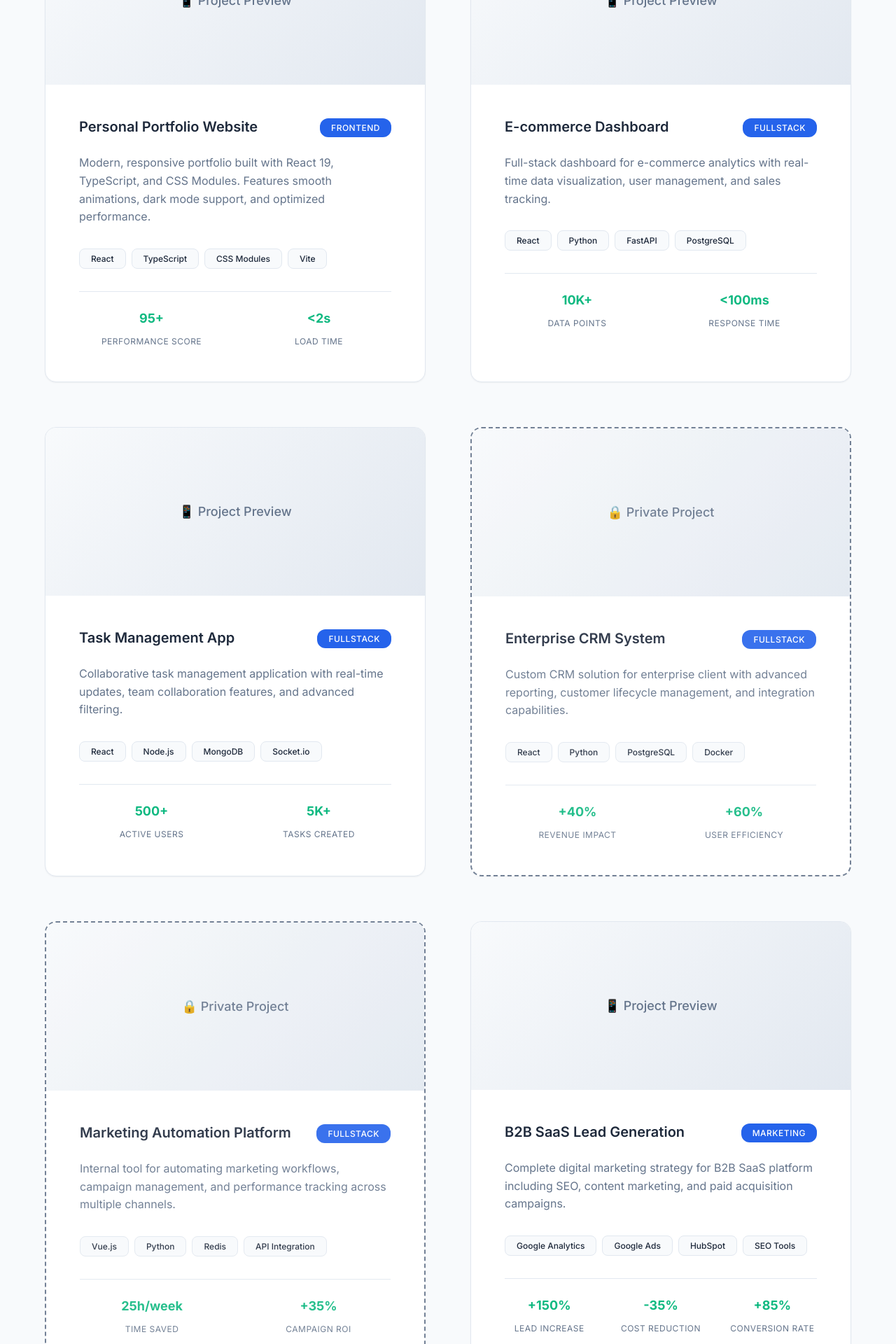
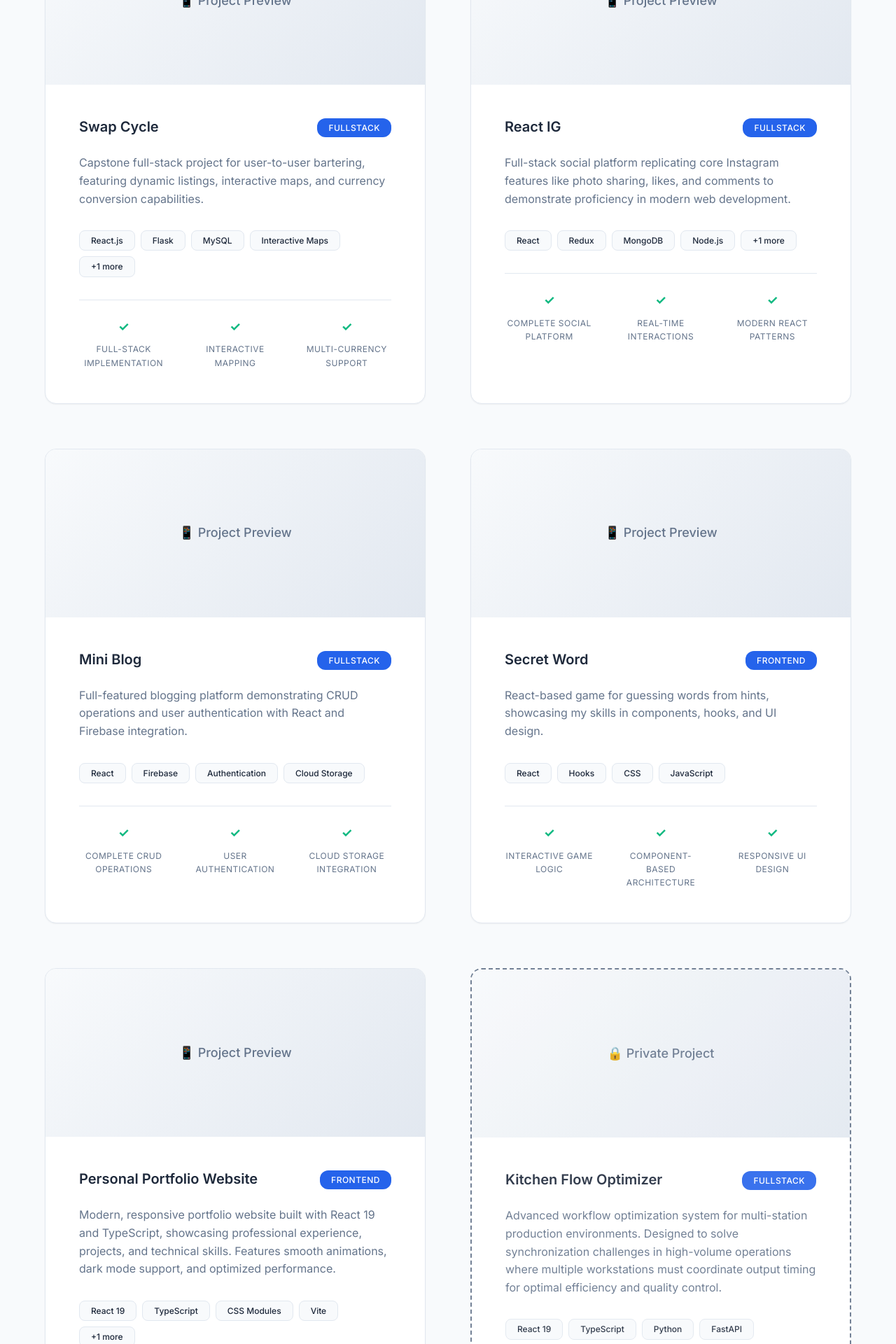
Before and after one commit to rafalebre/portfolio, a React (Vite) app: page / in a window 1280 px wide. Shown: the part 9860-11780 px from the top of the page at 70% size. Built offline with nearby package versions, Linux system fonts and the light colour scheme.

Commit message:
real life projects added

```diff
--- a/src/data/projects.ts
+++ b/src/data/projects.ts
@@ -1,119 +1,142 @@
 import type { Project } from '../types'
 
 export const projectsData: Project[] = [
-  // Programming Projects (Public)
+  // Programming Projects (Public - Real Projects from CV)
   {
     id: 'project-1',
-    title: 'Personal Portfolio Website',
-    description: 'Modern, responsive portfolio built with React 19, TypeScript, and CSS Modules. Features smooth animations, dark mode support, and optimized performance.',
-    technologies: ['React', 'TypeScript', 'CSS Modules', 'Vite'],
-    category: 'frontend',
-    image: '/images/projects/portfolio.jpg',
-    demoUrl: 'https://rafaellebre.dev',
-    githubUrl: 'https://github.com/rafalebre/portfolio',
+    title: 'Swap Cycle',
+    description: 'Capstone full-stack project for user-to-user bartering, featuring dynamic listings, interactive maps, and currency conversion capabilities.',
+    technologies: ['React.js', 'Flask', 'MySQL', 'Interactive Maps', 'Currency Conversion'],
+    category: 'fullstack',
+    image: '/images/projects/swap-cycle.jpg',
+    demoUrl: 'https://swap-cycle-nu.vercel.app',
+    githubUrl: 'https://github.com/rafalebre/Swap_Cycle',
     isPrivate: false,
     metrics: [
-      { label: 'Performance Score', value: '95+' },
-      { label: 'Load Time', value: '<2s' }
+      { label: 'Full-stack implementation', value: '✓' },
+      { label: 'Interactive mapping', value: '✓' },
+      { label: 'Multi-currency support', value: '✓' }
     ]
   },
   {
     id: 'project-2',
-    title: 'E-commerce Dashboard',
-    description: 'Full-stack dashboard for e-commerce analytics with real-time data visualization, user management, and sales tracking.',
-    technologies: ['React', 'Python', 'FastAPI', 'PostgreSQL'],
+    title: 'React IG',
+    description: 'Full-stack social platform replicating core Instagram features like photo sharing, likes, and comments to demonstrate proficiency in modern web development.',
+    technologies: ['React', 'Redux', 'MongoDB', 'Node.js', 'Express'],
     category: 'fullstack',
-    image: '/images/projects/dashboard.jpg',
-    demoUrl: '#',
-    githubUrl: 'https://github.com/rafalebre/ecommerce-dashboard',
+    image: '/images/projects/react-ig.jpg',
+    demoUrl: 'https://react-ig-nu.vercel.app',
+    githubUrl: 'https://github.com/rafalebre/React_IG',
     isPrivate: false,
     metrics: [
-      { label: 'Data Points', value: '10K+' },
-      { label: 'Response Time', value: '<100ms' }
+      { label: 'Complete social platform', value: '✓' },
+      { label: 'Real-time interactions', value: '✓' },
+      { label: 'Modern React patterns', value: '✓' }
     ]
   },
   {
     id: 'project-3',
-    title: 'Task Management App',
-    description: 'Collaborative task management application with real-time updates, team collaboration features, and advanced filtering.',
-    technologies: ['React', 'Node.js', 'MongoDB', 'Socket.io'],
+    title: 'Mini Blog',
+    description: 'Full-featured blogging platform demonstrating CRUD operations and user authentication with React and Firebase integration.',
+    technologies: ['React', 'Firebase', 'Authentication', 'Cloud Storage'],
     category: 'fullstack',
-    image: '/images/projects/taskapp.jpg',
-    githubUrl: 'https://github.com/rafalebre/task-manager',
+    image: '/images/projects/mini-blog.jpg',
+    demoUrl: 'https://mini-blog-omega-nine.vercel.app',
+    githubUrl: 'https://github.com/rafalebre/MiniBlog',
     isPrivate: false,
     metrics: [
-      { label: 'Active Users', value: '500+' },
-      { label: 'Tasks Created', value: '5K+' }
+      { label: 'Complete CRUD operations', value: '✓' },
+      { label: 'User authentication', value: '✓' },
+      { label: 'Cloud storage integration', value: '✓' }
     ]
   },
-  // Programming Projects (Private/Enterprise)
   {
     id: 'project-4',
-    title: 'Enterprise CRM System',
-    description: 'Custom CRM solution for enterprise client with advanced reporting, customer lifecycle management, and integration capabilities.',
-    technologies: ['React', 'Python', 'PostgreSQL', 'Docker'],
+    title: 'Secret Word',
+    description: 'React-based game for guessing words from hints, showcasing my skills in components, hooks, and UI design.',
+    technologies: ['React', 'Hooks', 'CSS', 'JavaScript'],
+    category: 'frontend',
+    image: '/images/projects/secret-word.jpg',
+    demoUrl: 'https://secret-word-en.vercel.app',
+    githubUrl: 'https://github.com/rafalebre/Secret_Word_EN',
+    isPrivate: false,
+    metrics: [
+      { label: 'Interactive game logic', value: '✓' },
+      { label: 'Component-based architecture', value: '✓' },
+      { label: 'Responsive UI design', value: '✓' }
+    ]
+  },
+  {
+    id: 'project-5',
+    title: 'Personal Portfolio Website',
+    description: 'Modern, responsive portfolio website built with React 19 and TypeScript, showcasing professional experience, projects, and technical skills. Features smooth animations, dark mode support, and optimized performance.',
+    technologies: ['React 19', 'TypeScript', 'CSS Modules', 'Vite', 'Netlify'],
+    category: 'frontend',
+    image: '/images/projects/portfolio.jpg',
+    githubUrl: 'https://github.com/rafalebre/portfolio',
+    isPrivate: false,
+    metrics: [
+      { label: 'Fully responsive design', value: '✓' },
+      { label: 'TypeScript implementation', value: '✓' },
+      { label: 'Performance optimized', value: '✓' }
+    ]
+  },
+  // Programming Projects (Private - Blur Strategy)
+  {
+    id: 'project-6',
+    title: 'Kitchen Flow Optimizer',
+    description: 'Advanced workflow optimization system for multi-station production environments. Designed to solve synchronization challenges in high-volume operations where multiple workstations must coordinate output timing for optimal efficiency and quality control.',
+    technologies: ['React 19', 'TypeScript', 'Python', 'FastAPI', 'PostgreSQL', 'WebSockets'],
     category: 'fullstack',
     image: '/images/projects/private-blur.jpg',
     isPrivate: true,
     metrics: [
-      { label: 'Revenue Impact', value: '+40%' },
-      { label: 'User Efficiency', value: '+60%' }
+      { label: 'Core algorithm', value: '85%' },
+      { label: 'Frontend interface', value: '70%' },
+      { label: 'Status', value: 'In Progress' }
     ]
   },
   {
-    id: 'project-5',
-    title: 'Marketing Automation Platform',
-    description: 'Internal tool for automating marketing workflows, campaign management, and performance tracking across multiple channels.',
-    technologies: ['Vue.js', 'Python', 'Redis', 'API Integration'],
+    id: 'project-7',
+    title: 'Travel Experience Platform',
+    description: 'Comprehensive travel planning solution addressing market fragmentation in the $800B travel industry. AI-powered platform that matches user preferences with destinations through intelligent algorithms, enabling complete trip booking within a unified ecosystem.',
+    technologies: ['React 19', 'Python', 'AI/ML APIs', 'PostgreSQL', 'Payment APIs', 'Travel APIs'],
     category: 'fullstack',
     image: '/images/projects/private-blur.jpg',
     isPrivate: true,
     metrics: [
-      { label: 'Time Saved', value: '25h/week' },
-      { label: 'Campaign ROI', value: '+35%' }
+      { label: 'Target market', value: '$800B' },
+      { label: 'User dissatisfaction', value: '70-80%' },
+      { label: 'Status', value: 'Planning' }
     ]
   },
   // Marketing Cases (Anonymous)
   {
-    id: 'project-6',
-    title: 'B2B SaaS Lead Generation',
-    description: 'Complete digital marketing strategy for B2B SaaS platform including SEO, content marketing, and paid acquisition campaigns.',
-    technologies: ['Google Analytics', 'Google Ads', 'HubSpot', 'SEO Tools'],
+    id: 'project-8',
+    title: 'Music Label Brand Positioning Campaign',
+    description: 'Strategic campaign for independent music label competing against major players with limited budget. Developed innovative event marketing strategy combined with SEO optimization to achieve first-page Google ranking.',
+    technologies: ['Event Management', 'SEO Strategy', 'Content Marketing', 'Community Engagement'],
     category: 'marketing',
     image: '/images/projects/marketing-case.jpg',
     isPrivate: false,
     metrics: [
-      { label: 'Lead Increase', value: '+150%' },
-      { label: 'Cost Reduction', value: '-35%' },
-      { label: 'Conversion Rate', value: '+85%' }
+      { label: 'Google ranking', value: '1st page' },
+      { label: 'Event attendees', value: '5,000+' },
+      { label: 'Entry cost', value: 'Free' }
     ]
   },
   {
-    id: 'project-7',
-    title: 'E-commerce Growth Strategy',
-    description: 'Multi-channel marketing approach for e-commerce client focusing on performance marketing, retention, and brand awareness.',
-    technologies: ['Meta Ads', 'Google Ads', 'Email Marketing', 'Analytics'],
+    id: 'project-9',
+    title: 'Crisis Management & Audience Protection Strategy',
+    description: 'Digital strategy for media organization facing coordinated negative campaigns affecting organic reach and engagement. Developed defensive approach to protect authentic audience while maintaining content quality.',
+    technologies: ['Social Media Analytics', 'Campaign Management', 'Traffic Analysis', 'Audience Segmentation'],
     category: 'marketing',
     image: '/images/projects/marketing-case.jpg',
     isPrivate: false,
     metrics: [
-      { label: 'Revenue Growth', value: '+180%' },
-      { label: 'ROAS', value: '4.2x' },
-      { label: 'Customer LTV', value: '+65%' }
-    ]
-  },
-  {
-    id: 'project-8',
-    title: 'Brand Repositioning Campaign',
-    description: 'Strategic brand repositioning for established company, including market research, messaging strategy, and omnichannel implementation.',
-    technologies: ['Market Research', 'Content Strategy', 'Social Media', 'PR'],
-    category: 'marketing',
-    image: '/images/projects/marketing-case.jpg',
-    isPrivate: false,
-    metrics: [
-      { label: 'Brand Awareness', value: '+120%' },
-      { label: 'Engagement Rate', value: '+95%' },
-      { label: 'Market Share', value: '+25%' }
+      { label: 'Organic reach', value: 'Restored' },
+      { label: 'Audience protection', value: '✓' },
+      { label: 'Content quality', value: 'Maintained' }
     ]
   }
 ]
```
